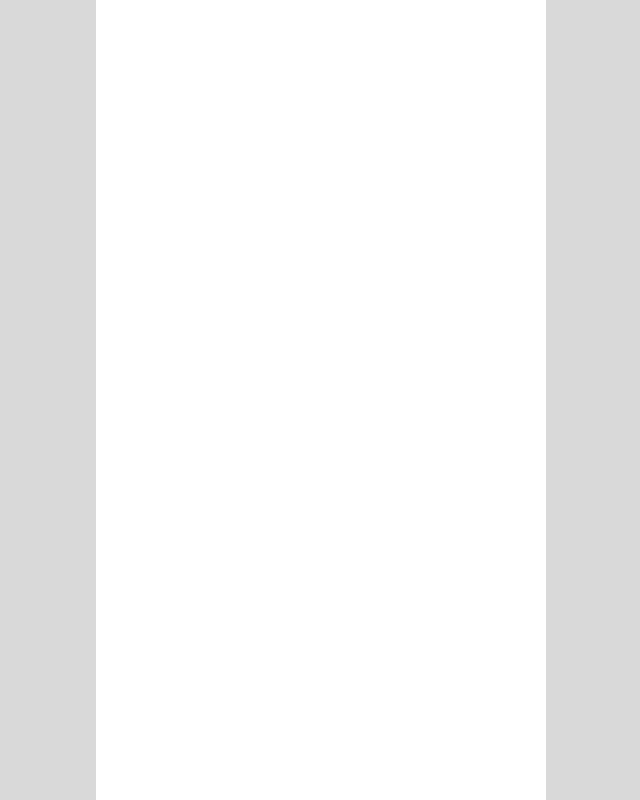
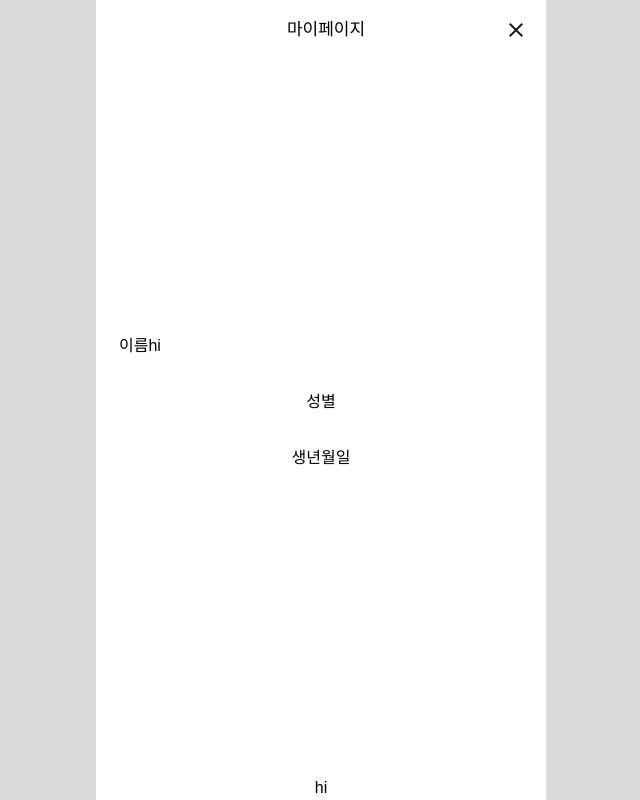
Before and after one commit to junwson9/Hanol, a React (Create React App) app in the folder FE/hanol/: page /mypage in a window 1280 px wide. Before the commit this address had no page. Shown: the whole page, without its empty margins (319-959 px from the left). Built offline with nearby package versions, Linux system fonts and the light colour scheme; a web font is replaced by a local one; what chartjs-plugin-zoom would draw is missing.

Commit message:
FEAT: implement mypage publishing
Former-commit-id: ba3d57c53e17aea68d57b1966d738229b9d6665c

```diff
--- a/FE/hanol/src/App.tsx
+++ b/FE/hanol/src/App.tsx
@@ -15,6 +15,7 @@ import SelectDevice from 'pages/diagnose/selectDevice';
 import Streaming from 'pages/diagnose/streaming';
 import IoTstreaming from 'pages/diagnose/IoTstreaming';
 import Test from 'pages/myreport/MyreportDashBoard';
+import MyPage from 'pages/about/mypage';
 
 function App() {
   const location = useLocation();
@@ -40,6 +41,7 @@ function App() {
             <Route path="/select-device" element={<SelectDevice />} />
             <Route path="/streaming" element={<Streaming />} />
             <Route path="/test" element={<Test />} />
+            <Route path="/mypage" element={<MyPage />} />
           </Routes>
         </div>
         <div>
--- a/FE/hanol/src/components/common/TapBarDepth2.tsx
+++ b/FE/hanol/src/components/common/TapBarDepth2.tsx
@@ -3,7 +3,7 @@ import { ReactComponent as Back } from 'assets/icons/back.svg';
 import { useNavigate } from 'react-router-dom';
 type TapBarDepth2Props = {
   name: string;
-  onClick: () => void;
+  onClick?: () => void;
   propsIsBack: boolean;
 };
 
--- a/FE/hanol/src/pages/about/about.tsx
+++ b/FE/hanol/src/pages/about/about.tsx
@@ -1,6 +1,11 @@
 import TapBar from 'components/common/TopBar';
+import { useNavigate } from 'react-router-dom';
 
 function About() {
+  const navigate = useNavigate();
+  const handleButtonClick = () => {
+    navigate('/login');
+  };
   return (
     <div className="col-span-full">
       <div>
@@ -8,7 +13,10 @@ function About() {
       </div>
       <div className="h-[7rem] flex items-center justify-between border-y mb-[1rem]">
         <div className="text-[#999999] font-regular ">로그인이 필요합니다.</div>
-        <button className="bg-[#F4F4F4] px-[0.5rem] py-[0.2rem] rounded-[0.3rem] text-[#555555] font-regular text-[0.813rem]">
+        <button
+          onClick={handleButtonClick}
+          className="bg-[#F4F4F4] px-[0.5rem] py-[0.2rem] rounded-[0.3rem] text-[#555555] font-regular text-[0.813rem]"
+        >
           로그인
         </button>
       </div>
--- /dev/null
+++ b/FE/hanol/src/pages/about/mypage.tsx
@@ -0,0 +1,27 @@
+import TopBarDepth2 from 'components/common/TapBarDepth2';
+import { useNavigate } from 'react-router-dom';
+function MyPage() {
+  const navigate = useNavigate();
+  const handleCloseClick = () => {
+    navigate(-1);
+  };
+  return (
+    <div className="col-span-full h-screen flex flex-col justify-between">
+      <div>
+        <TopBarDepth2 name={'마이페이지'} onClick={handleCloseClick} propsIsBack={false} />
+      </div>
+      <div className="items-center">
+        <div className="flex flex-row jutify-between">
+          <div className="text-[1rem] font-medium mb-[2rem]">이름</div>
+          <div>hi</div>
+        </div>
+        <div className="text-[1rem] font-medium mb-[2rem]">성별</div>
+        <div className="text-[1rem] font-medium mb-[2rem]">생년월일</div>
+      </div>
+      <div>
+        <div className="items-center">hi</div>
+      </div>
+    </div>
+  );
+}
+export default MyPage;
--- a/FE/hanol/src/pages/auth/login.tsx
+++ b/FE/hanol/src/pages/auth/login.tsx
@@ -5,6 +5,7 @@ import { useNavigate } from 'react-router-dom';
 
 function Login() {
   const kakaoID = process.env.REACT_APP_KAKAO_CLIENT_ID;
+  const APP_URI = process.env.REACT_APP_API_URL;
   const navigate = useNavigate();
   console.log(kakaoID);
   // eslint-disable-next-line
@@ -15,7 +16,7 @@ function Login() {
     };
     console.log(requestData);
     axios
-      .post<{ access_token: string; refresh_token: string }>('http://localhost:8000/api/member/oauth', requestData)
+      .post<{ access_token: string; refresh_token: string }>(`${APP_URI}/member/oauth`, requestData)
       // eslint-disable-next-line
       .then((response: any) => {
         const { access_token, refresh_token } = response.data.data;
```
